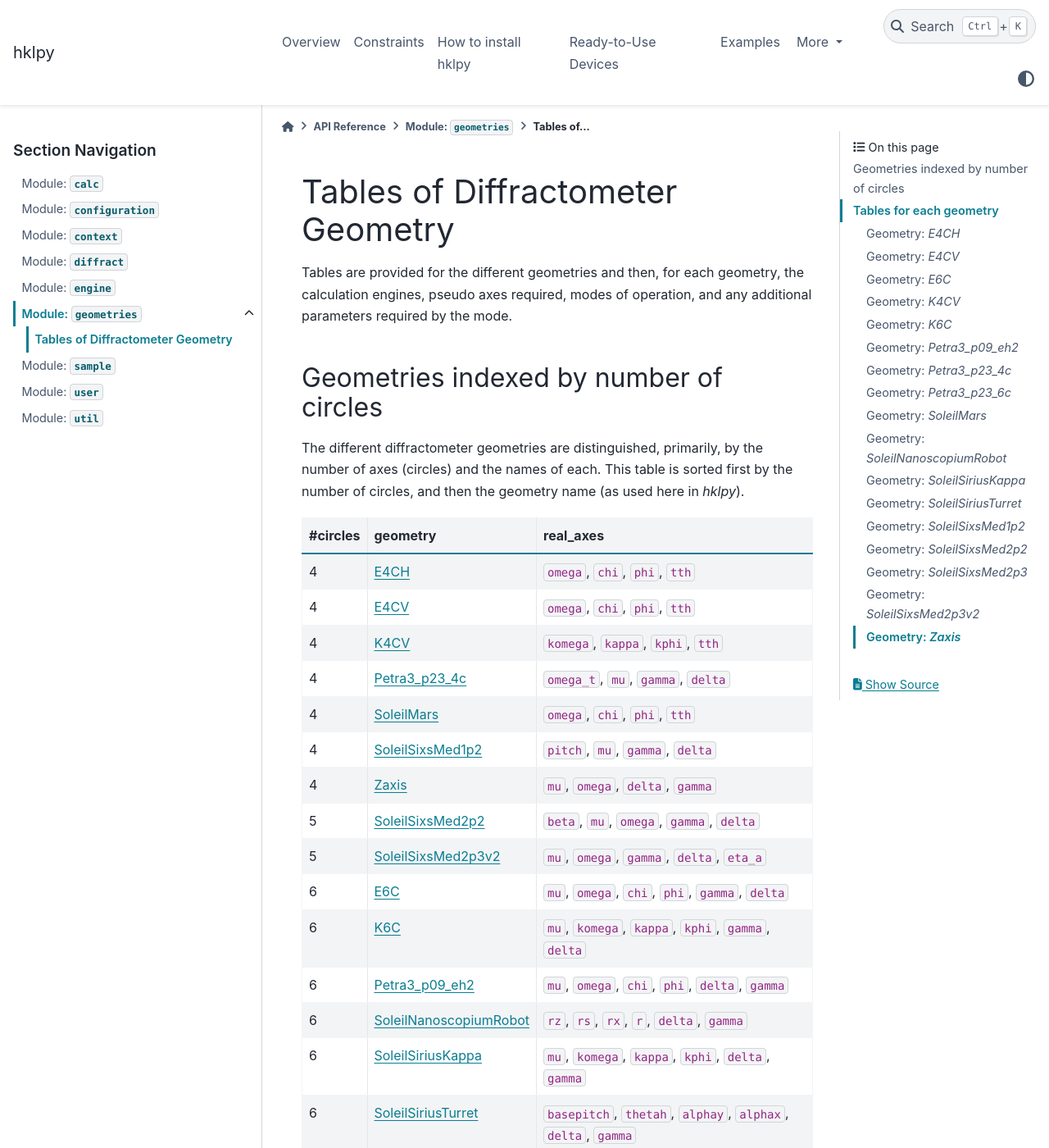
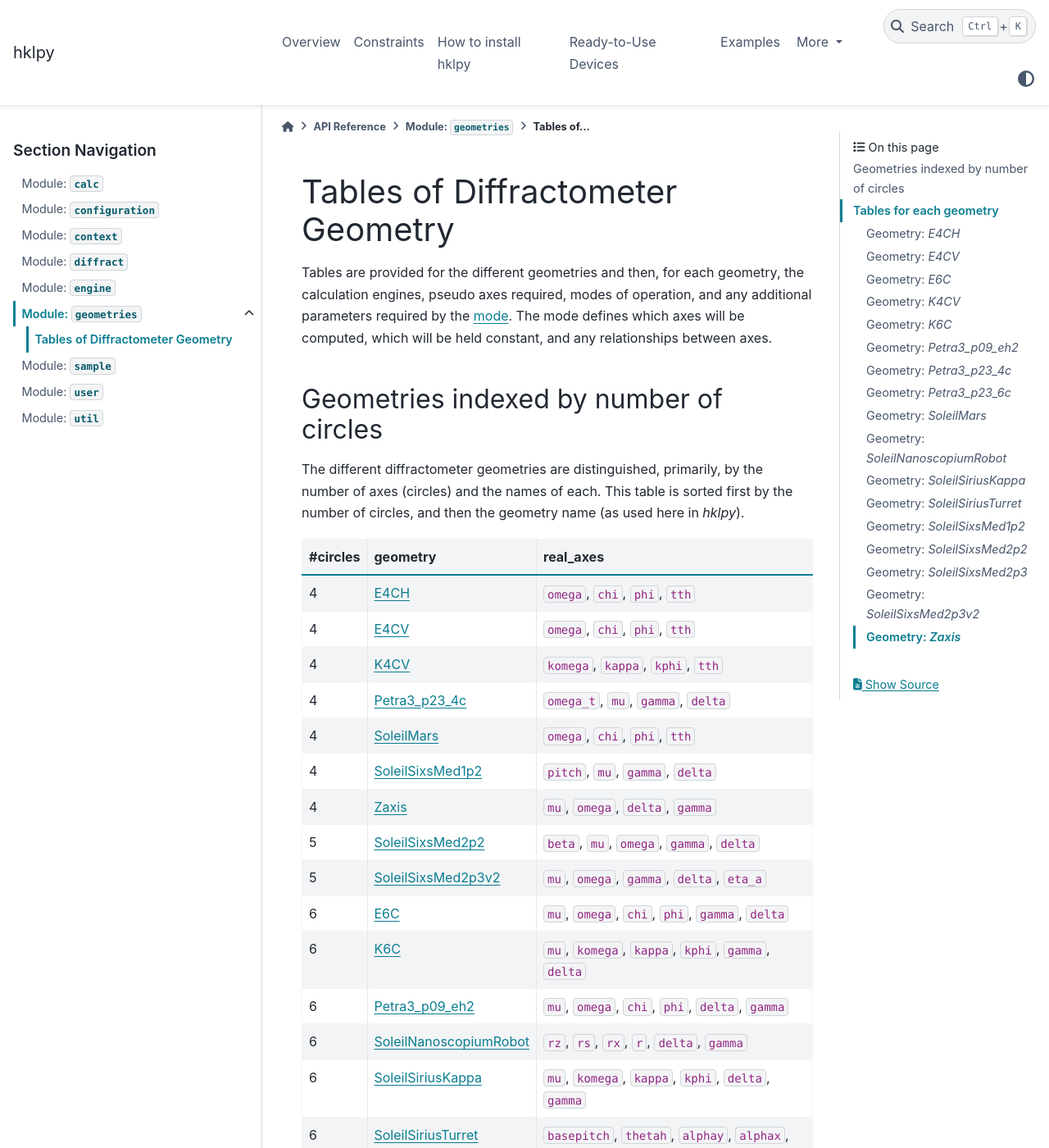
Before and after one commit to bluesky/hklpy, a Sphinx documentation site: the page built from docs/source/geometry_tables.rst, in a window 1280 px wide and 1400 px high. Shown: the whole window at 82% size. Built offline with Sphinx 7.4.7 and the PyData theme 0.15.4, drawn with Linux system fonts in a browser that asks for light colours; the version number could not be read and is left out; some of the changed text lies outside the part shown.

Commit message:
DOC #290

```diff
--- a/docs/source/geometry_tables.rst
+++ b/docs/source/geometry_tables.rst
@@ -4,9 +4,13 @@
 Tables of Diffractometer Geometry
 =================================
 
-Tables are provided for the different geometries and then, for each
-geometry, the calculation engines, pseudo axes required, modes of
-operation, and any additional parameters required by the mode.
+.. index:: mode
+
+Tables are provided for the different geometries and then, for each geometry,
+the calculation engines, pseudo axes required, modes of operation, and any
+additional parameters required by the :ref:`mode <overview.mode>`.  The mode defines
+which axes will be computed, which will be held constant, and any relationships
+between axes.
 
 Geometries indexed by number of circles
 ---------------------------------------
@@ -41,9 +45,12 @@ used here in *hklpy*).
 Tables for each geometry
 ------------------------
 
-A table is provided for each diffractometer geometry listing the
-calculation engines, pseudo axes required, modes of operation, and any
-additional parameters required by the mode.
+.. index:: mode
+
+A table is provided for each diffractometer geometry listing the calculation
+engines, pseudo axes required, modes of operation, and any additional parameters
+required by the :ref:`mode <overview.mode>`.  The mode defines which axes will be
+computed, which will be held constant, and any relationships between axes.
 
 .. index:: E4CH, geometry; E4CH
 
--- a/docs/source/overview.rst
+++ b/docs/source/overview.rst
@@ -247,6 +247,8 @@ See the :ref:`constraints` section for more information.
 
 .. index:: mode
 
+.. _overview.mode:
+
 mode
 ----
 
```
Also changed, not shown: docs/source/constraints.rst (+14 -4 lines), 1 other file.
